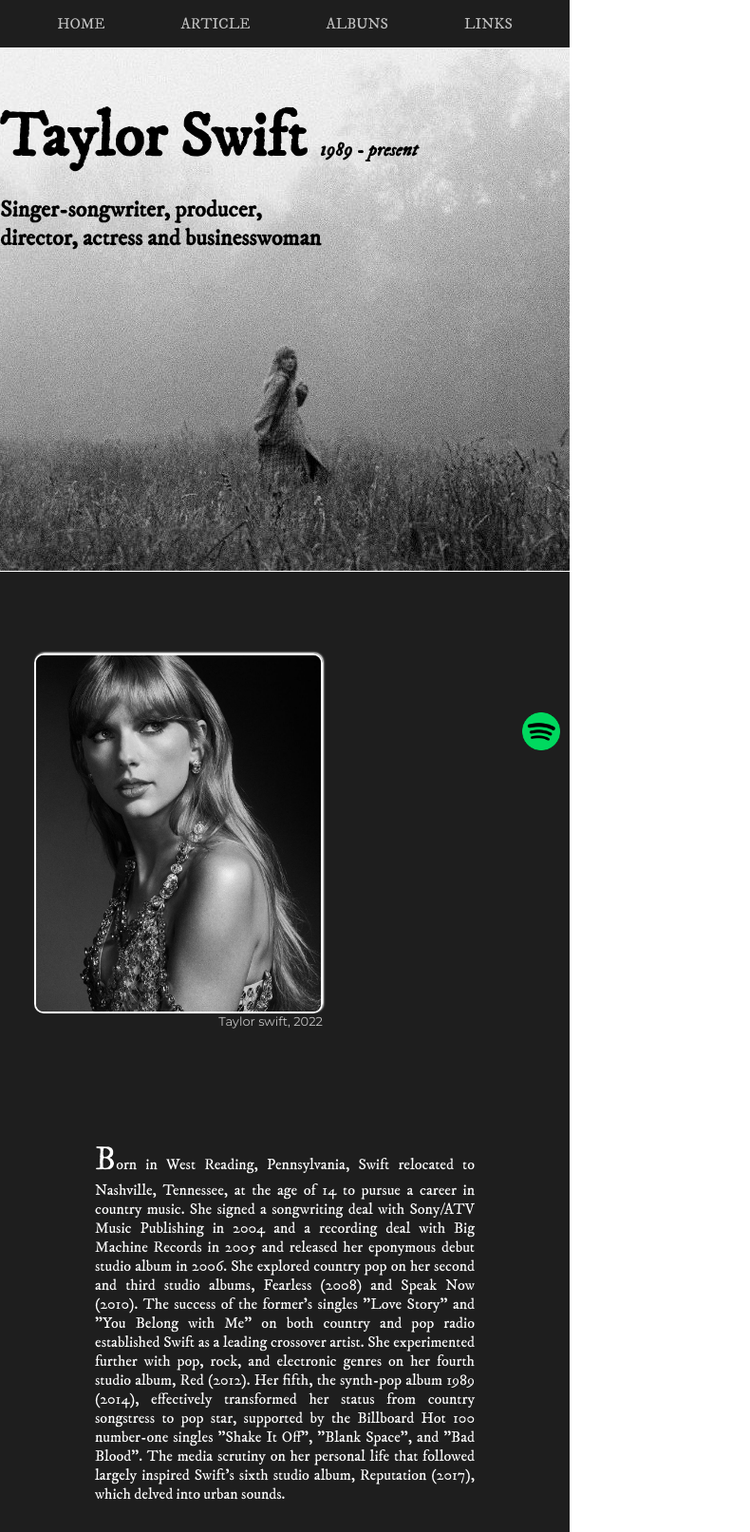
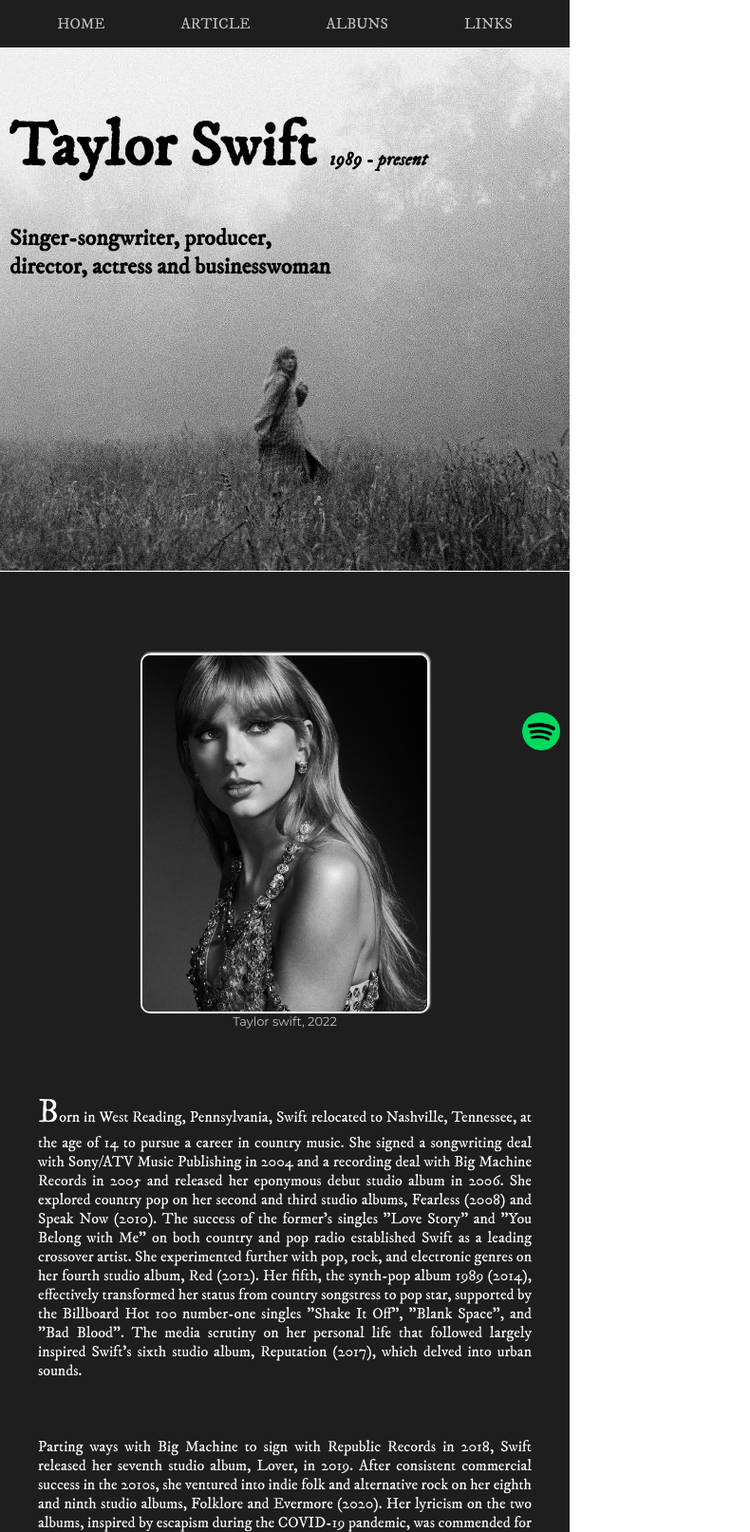
Before and after one commit to txr-nicole/Tribute-Page, a plain HTML site: page index.html in a window 600 px wide. Shown: the top 1613 px of the page at 95% size, 790 px wide, since content can reach past the window. Drawn offline with nearby package versions, Linux system fonts and the light colour scheme.

Commit message:
responsive for tablets

```diff
--- a/assets/css/template.css
+++ b/assets/css/template.css
@@ -6,7 +6,7 @@
 body {
     margin: 0px;
     box-sizing: border-box;
-    font-family: var(--folklore-font)
+    font-family: var(--folklore-font);
 }
 
 .spotify_popout {
@@ -433,18 +433,47 @@
 }
 
 
-@media (max-width:730px) {
+@media (min-width:427px) and (max-width:768px) {
 
     article .container {
         flex-direction: column;
     }
 
     .topside {
-        justify-content: center;
+        display: flex;
+    }
+
+    .artist_photo {
+        align-items: center;
+    }
+
+    .article_body {
+        padding: 0;
+    }
+
+    .article_text {
+        max-width: none;
+        padding: 40px;
+        padding-top: 0;
     }
 
     .text_2 {
         padding: 40px;
+        padding-top: 0;
+    }
+
+    h1,
+    h2 {
+        padding: 10px;
+    }
+
+    .albuns_body {
+        flex-wrap: wrap;
+    }
+
+    .TV_explanation {
+        margin-left: 0;
+        margin: 40px;
     }
 
 }
--- a/index.html
+++ b/index.html
@@ -3,7 +3,7 @@
 
 <head>
     <meta charset="UTF-8">
-    <meta id=”viewport” name=”viewport” content=” width=device-width, user-scalabe=no”>
+    <meta name="viewport" content="width=device-width, initial-scale=1.0">
     <title>Taylor Swift Tribute Page</title>
     <link rel="stylesheet" href="assets/css/template.css">
     <link href="https://fonts.googleapis.com/css2?family=Montserrat&display=swap" rel="stylesheet">
```
